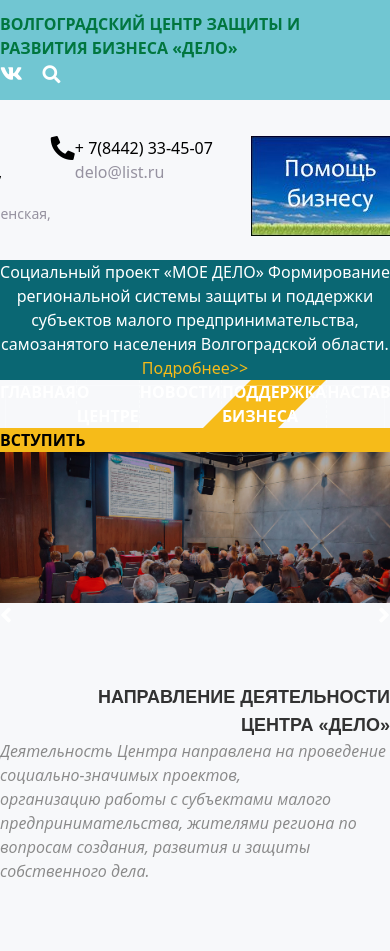
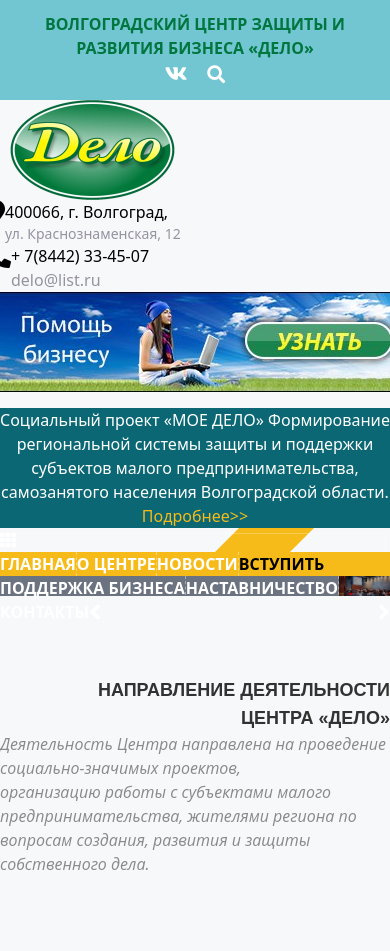
Before and after one commit to Vanda-Bogdan/centrdelo34, a website: page src/index.html in a window 390 px wide. Shown: the top 951 px of the page. Drawn offline with Linux system fonts and the light colour scheme.

Commit message:
Адаптивность хедера

```diff
--- a/src/index.html
+++ b/src/index.html
@@ -26,13 +26,13 @@
     <div class="container-fluid bg-[#71C6D2] flex justify-center h-12">
 
 
-      <div class="container mx-auto max-w-[1170px] flex justify-between flex-wrap mt-2 content-center mb-2">
+      <div class="container mx-auto xl:max-w-[1170px] lg:max-w-[970px] lg:flex justify-between mt-2 mb-2 ">
 
-        <p class="font-sans font-Roboto uppercase text-[#01763f] font-bold float-left mt-1">Волгоградский Центр
+        <p class="font-sans font-Roboto uppercase text-[#01763f] font-bold xl:float-left mt-1 text-center">Волгоградский Центр
           защиты и
           развития бизнеса «Дело»</p>
 
-        <div class="float-right flex mb-1">
+        <div class="xl:float-right justify-center flex mb-1">
           <div class="text-white text-xl"><i class="fab fa-vk hover:text-[#01763f]"></i></div>
           <div class="text-white text-lg ml-5"><i class="fa fa-search hover:text-[#01763f]"></i></div>
         </div>
@@ -43,15 +43,16 @@
 
     <div class="container-fluid">
 
-      <div class="container mx-auto max-w-[1170px] justify-center grid sm:grid-rows-1 grid-flow-col gap-x-10 mt-9">
-        <div>
+      <div class="container mx-auto xl:max-w-[1170px] lg:max-w-[970px] justify-center grid grid-cols-12 gap-x-0 mt-7 grid-flow-row lg:grid-rows-1 md:grid-rows-3 grid-rows-4">
+
+        <div class="lg:col-start-1 row-start-1 sm:col-start-5 col-span-4 col-start-4 lg:pl-0 md:pl-4 ">
           <a href="index.html">
             <img src="../img/logo.png" alt="Центр защиты и развитя бизнеса Дело"
-              class="object-fill w-44 h-20 max-w-none">
+              class="max-w-none xl:w-44 lg:w-32">
           </a>
         </div>
 
-        <div class="flex">
+        <div class="lg:pt-2 lg:col-start-3 lg:row-start-1 md:pl-9 md:pt-8 md:row-start-2 md:col-start-3 sm:col-start-5 col-start-4 row-start-2 pt-8 flex">
           <i class="fas fa-map-marker-alt text-2xl pt-4 pr-4"></i>
           <div>
             <div class="text-base">400066, г. Волгоград,</div>
@@ -59,7 +60,7 @@
           </div>
         </div>
 
-        <div class="flex">
+        <div class="lg:pt-2 lg:col-start-6 lg:row-start-1 md:pl-6 md:pt-8 md:row-start-2 md:col-start-7 sm:col-start-5 col-start-4 row-start-3 flex">
           <i class="fas fa-phone-alt text-2xl pt-4 pr-6"></i>
           <div>
             <div class="w-44">
@@ -70,11 +71,10 @@
 
         </div>
 
-        <div>
+        <div class="lg:pl-0 lg:col-start-9 lg:row-start-1 md:pl-10 md:row-start-3 md:col-start-3 sm:col-start-3 row-start-4 col-start-3">
           <a href="index.html">
-            <img class="w-auto h-auto max-w-none" src="../img/baner-new-site.jpg"
-              alt="Социальный проект МОЕ ДЕЛО Формирование региональной системы защиты и поддержки субъектов малого предпринимательства, самозанятого населения Волгоградской области."
-              class="object-fill h-full w-10/12">
+            <img class="max-w-none xl:w-[360px] lg:w-[300px] md:w-[440px] sm:w-[400px] w-[300px]" src="../img/baner-new-site.jpg"
+              alt="Социальный проект МОЕ ДЕЛО Формирование региональной системы защиты и поддержки субъектов малого предпринимательства, самозанятого населения Волгоградской области.">
           </a>
         </div>
       </div>
@@ -82,11 +82,11 @@
     </div>
 
 
-    <div class="container-fluid bg-[#0a6773] mt-4 px-[15px] mx-auto">
+    <div class="container-fluid bg-[#0a6773] mt-4 mx-auto ">
 
-      <div class="container mx-auto max-w-[1170px] p-0 clear-both">
+      <div class="container mx-auto xl:max-w-[1170px] lg:max-w-[970px] md:max-w-[750px] sm:max-w-[530px] max-w-[300px] p-0 clear-both">
         <div class="mx-[-15px]">
-          <div class="text-[20px] py-[20px] m-0 text-center tracking-[.03em] font-medium leading-[1.1]" >
+          <div class="md:text-[20px] sm:text-[15px] text-[10px] py-[20px] m-0 text-center tracking-[.03em] font-medium leading-[1.1]">
             <a class="text-[#ffffff] hover:underline " href="http://bps.centrdelo34.ru/"
               title="Социальный проект «Начинающие предприниматели - правовая поддержка, просвещение и наставничество»"
               target="_blank">
@@ -101,23 +101,32 @@
 
 
     <!--===Navbar===-->
-    <div id="back-nav" class="relative z-[98] -mb-[61px] w-full hidden h-[61px]">
+    <div>
+
+      <div id="back-nav" class="relative z-[98] xl:-mb-[61px] w-full hidden xl:h-[61px] h-[69px] -mb-[61px]">
         <div class="w-[73%] bg-[#13A0B2] inline">
         </div>
         <!--Сюда ссылка туда же, куда и кнопка вступить!-->
         <a class="w-[27%] inline bg-last-but" href=""></a>
       </div>
 
-    <div class="container mx-auto max-w-[1170px] z-[99]">
+
+      <div class="container mx-auto xl:max-w-[1170px] lg:max-w-[970px] md:max-w-[750px] max-w-none z-[99]">
 
         <div id="navbar"
-        class="font-Roboto font-bold text-[0.9378em] uppercase bg-[#13A0B2] z-[99] relative inline-flex">
+          class="font-Roboto font-bold text-[0.9378em] uppercase bg-[#13A0B2] z-[99] relative inline-flex
+          md:w-auto w-full">
 
-        <div class="text-white flex">
-          <div class=" py-[18px] hover:text-black duration-300">
+          <div class="py-[18px] ml-6 xl:hidden xl:w-0 lg:w-[720px] md:w-[440px] w-[500px] block text-white">
+            <i class="fa fa-th text-3xl" aria-hidden="true"></i>
+          </div>
+
+
+          <div class="text-white xl:flex hidden py-[18px]">
+            <div class="  hover:text-black duration-300">
               <a href="" class="float-left px-6 nav_link">Главная</a>
             </div>
-          <div class="menu py-[18px] relative">
+            <div class="menu  relative">
               <a href="" class="float-left px-6 nav_link hover:text-black duration-300">О центре</a>
 
               <div class="sub-menu absolute top-[116px] w-[280px] pt-[28px]">
@@ -151,10 +160,10 @@
               </div>
             </div>
 
-          <div class=" py-[18px] hover:text-black duration-300">
+            <div class="hover:text-black duration-300">
               <a href="" class="float-left px-6 nav_link">Новости</a>
             </div>
-          <div class="menu py-[18px] hover:text-black duration-300 relative">
+            <div class="menu  hover:text-black duration-300 relative">
 
               <a href="" class="float-left px-6 nav_link">Поддержка бизнеса</a>
               <div class="sub-menu absolute top-[116px] w-[750px] pt-[28px]">
@@ -208,23 +217,22 @@
                     </li>
                   </div>
 
-
-
                 </ul>
               </div>
             </div>
-          <div class=" py-[18px] hover:text-black duration-300">
+            <div class=" hover:text-black duration-300">
               <a href="" class="float-left px-6 nav_link">Наставничество</a>
             </div>
-          <div class=" py-[18px] hover:text-black duration-300">
+            <div class=" hover:text-black duration-300">
               <a href="" class="float-left px-6">Контакты</a>
             </div>
           </div>
 
-        <div class="last-but ml-24 z-[-2]">
+          <div class="last-but ml-24 z-[-2] md:float-none">
             <a href="" class="relative px-6 py-[18px] block text-[1.125em]">Вступить</a>
           </div>
 
+        </div>
       </div>
     </div>
 
@@ -234,7 +242,7 @@
   <!--===========SLIDER===========-->
 
   <div class="group">
-    <div class="main_slider bg-gray-500 flex z-0 relative -mt-[67px]">
+    <div class="main_slider bg-gray-500 flex z-0 relative xl:-mt-[61px] lg:-mt-[69px] md:-mt-[69px]">
 
       <div class="slide z-0 w-full group">
         <div class="slider_img">
```
Lines whose indentation alone changed are shown as unchanged.
